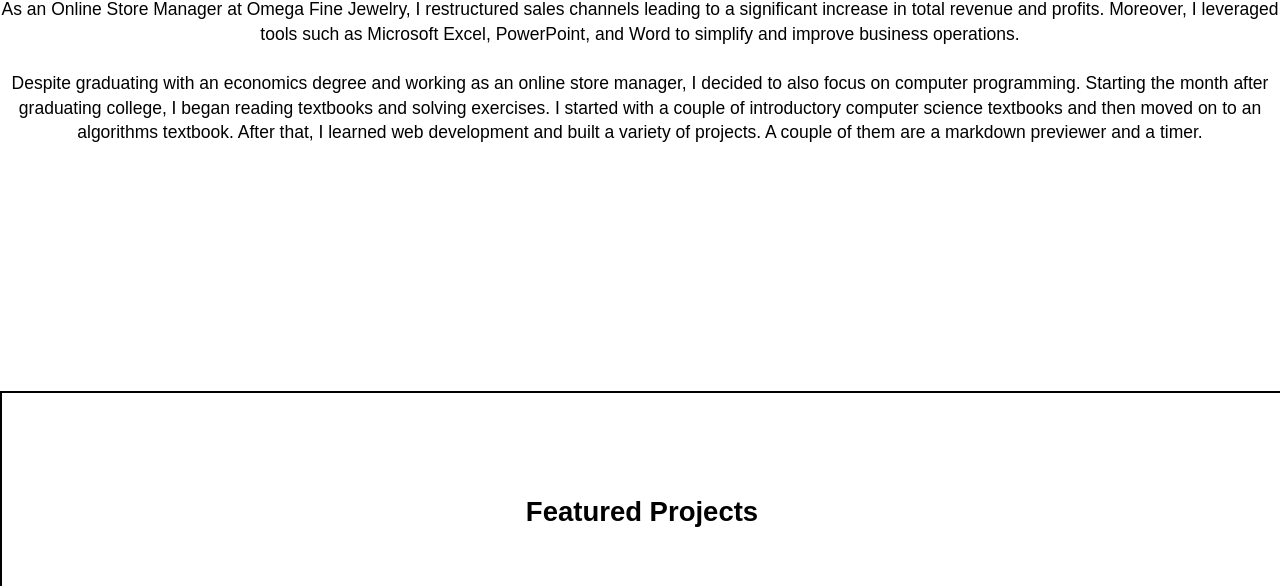
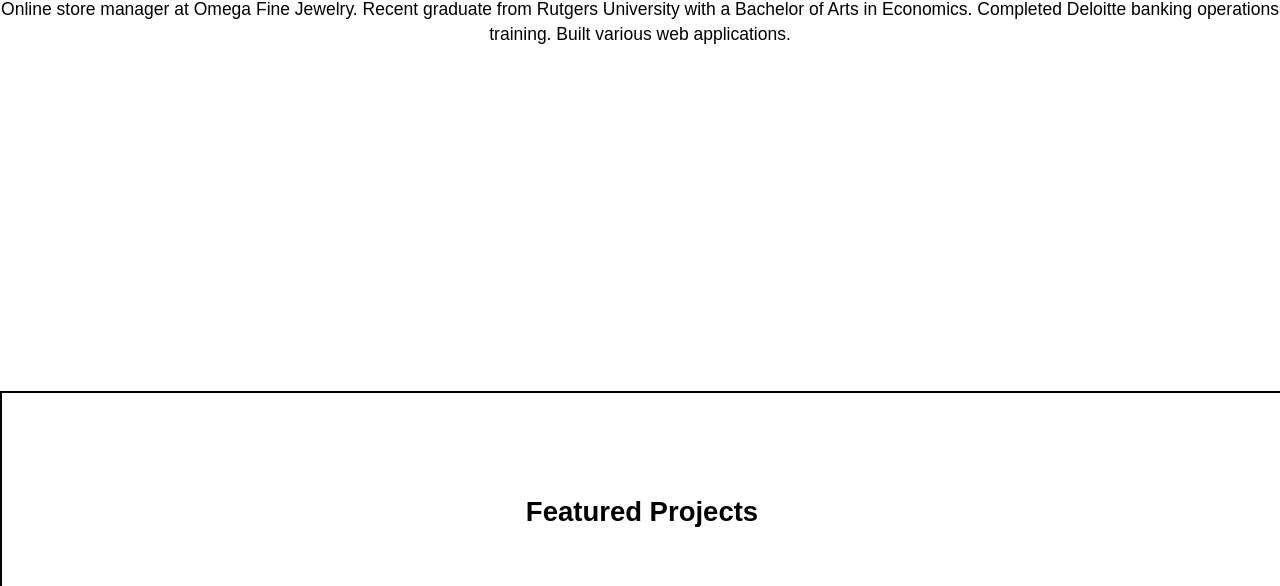
Before and after one commit to evanahdout/personal-portfolio-website, a plain HTML site: page index.html in a window 1280 px wide. Shown: the part 409-995 px from the top of the page. Drawn offline with Linux system fonts and the light colour scheme.

Commit message:
Update index.html

```diff
--- a/index.html
+++ b/index.html
@@ -24,15 +24,9 @@
     </nav>
     <section id="welcome-section">
       <h1>Welcome!</h1>
-            <p>I am a recent graduate of Rutgers University, where I earned a Bachelor of Arts
-in Economics and a minor in Business Administration. With a strong academic
-background in financial analysis and completion of the Deloitte Banking Academy
-training, I am well-equipped with knowledge in financial markets, investment
-banking, and risk management. </p>
-      <br/>
-      <p>As an Online Store Manager at Omega Fine Jewelry, I restructured sales channels leading to a significant increase in total revenue and profits. Moreover, I leveraged tools such as Microsoft Excel, PowerPoint, and Word to simplify and improve business operations. </p>
-      <br/>
-      <p>Despite graduating with an economics degree and working as an online store manager, I decided to also focus on computer programming. Starting the month after graduating college, I began reading textbooks and solving exercises. I started with a couple of introductory computer science textbooks and then moved on to an algorithms textbook. After that, I learned web development and built a variety of projects. A couple of them are a markdown previewer and a timer.</p>
+      <p>Online store manager at Omega Fine Jewelry. Recent graduate from Rutgers University with a Bachelor of Arts in
+Economics. Completed Deloitte banking operations training. Built various web applications.
+</p>
     </section>
     <section id="projects">
       <h2 id="projects-section-header">Featured Projects</h2>
```
